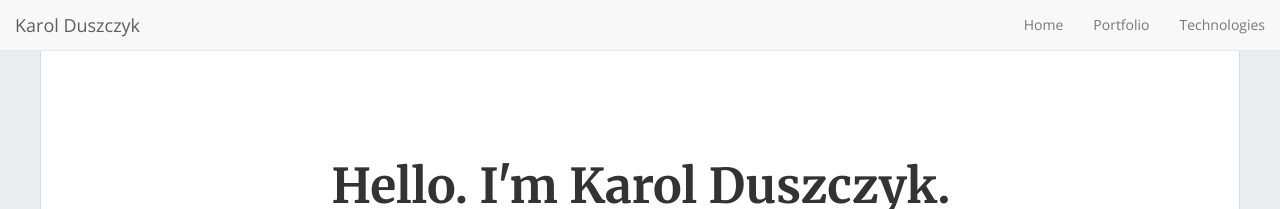
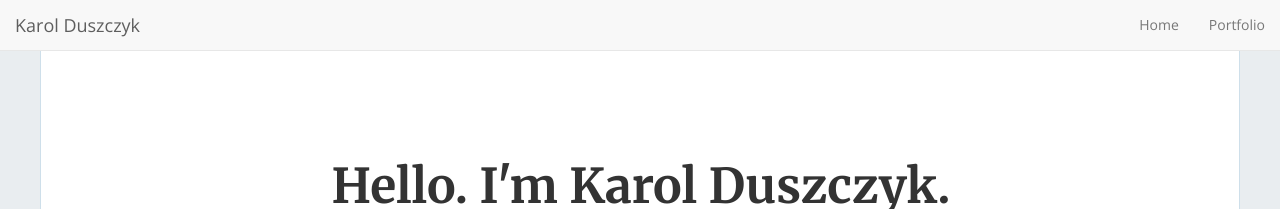
Before and after one commit to karoldus/karoldus.github.io, a Jekyll site: the page built from index.html, in a window 1280 px wide. Shown: the top 209 px of the page. Built offline with Jekyll 4.4.1, drawn with Linux system fonts in a browser that asks for light colours; nearby versions of some CDN libraries; the list of posts is cut into pages by our own code.

Commit message:
delete tags

```diff
--- a/_data/nav.yml
+++ b/_data/nav.yml
@@ -2,4 +2,4 @@ main:
     - { url: '/', text: 'Home' }
     # - { url: '/about', text: 'About' }
     - { url: '#portfolio', text: 'Portfolio' }
-    - { url: '#tag-list', text: 'Technologies' }
+    # - { url: '#tag-list', text: 'Technologies' }
```
